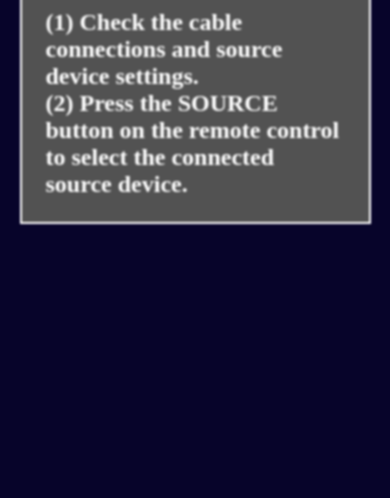
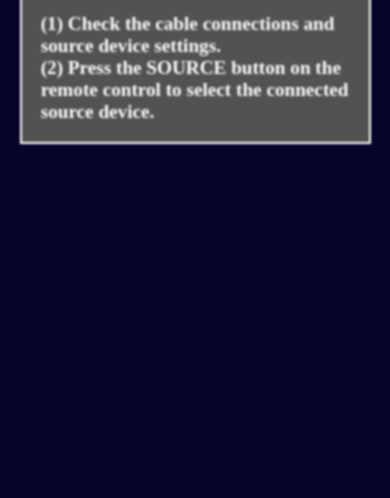
Before and after one commit to kacperkwinta/Cable-Reminder, a plain HTML site: page index.html in a window 390 px wide. Shown: the part 346-844 px from the top of the page. Drawn offline with Linux system fonts and the light colour scheme.

Commit message:
some improvements on mobile devices

```diff
--- a/style.css
+++ b/style.css
@@ -65,6 +65,11 @@ h3 {
 }
 
 @media (max-width: 41.25em) {
+
+  html {
+    font-size: 50%;
+  }
+
   .box {
     margin: 0 auto;
     width: 90%;
```
